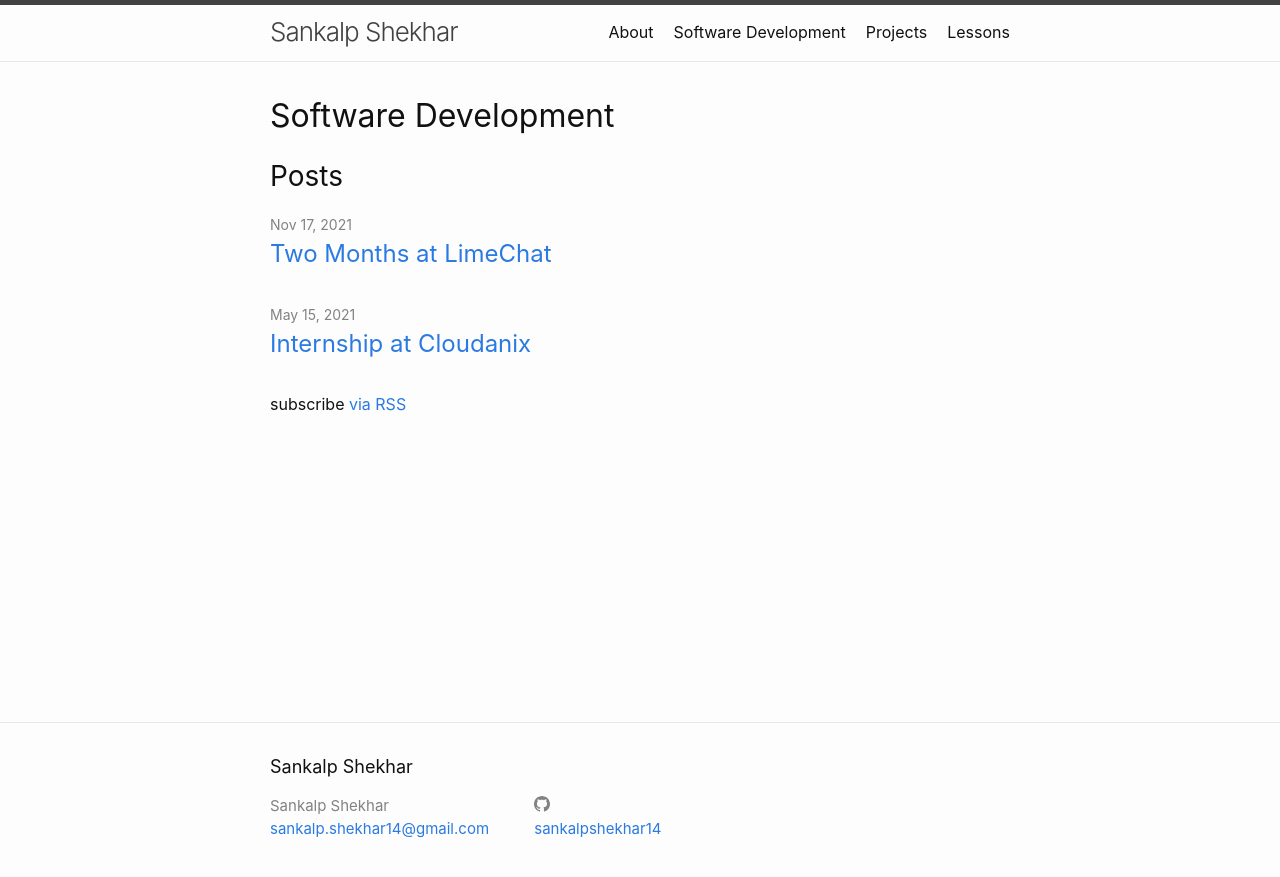
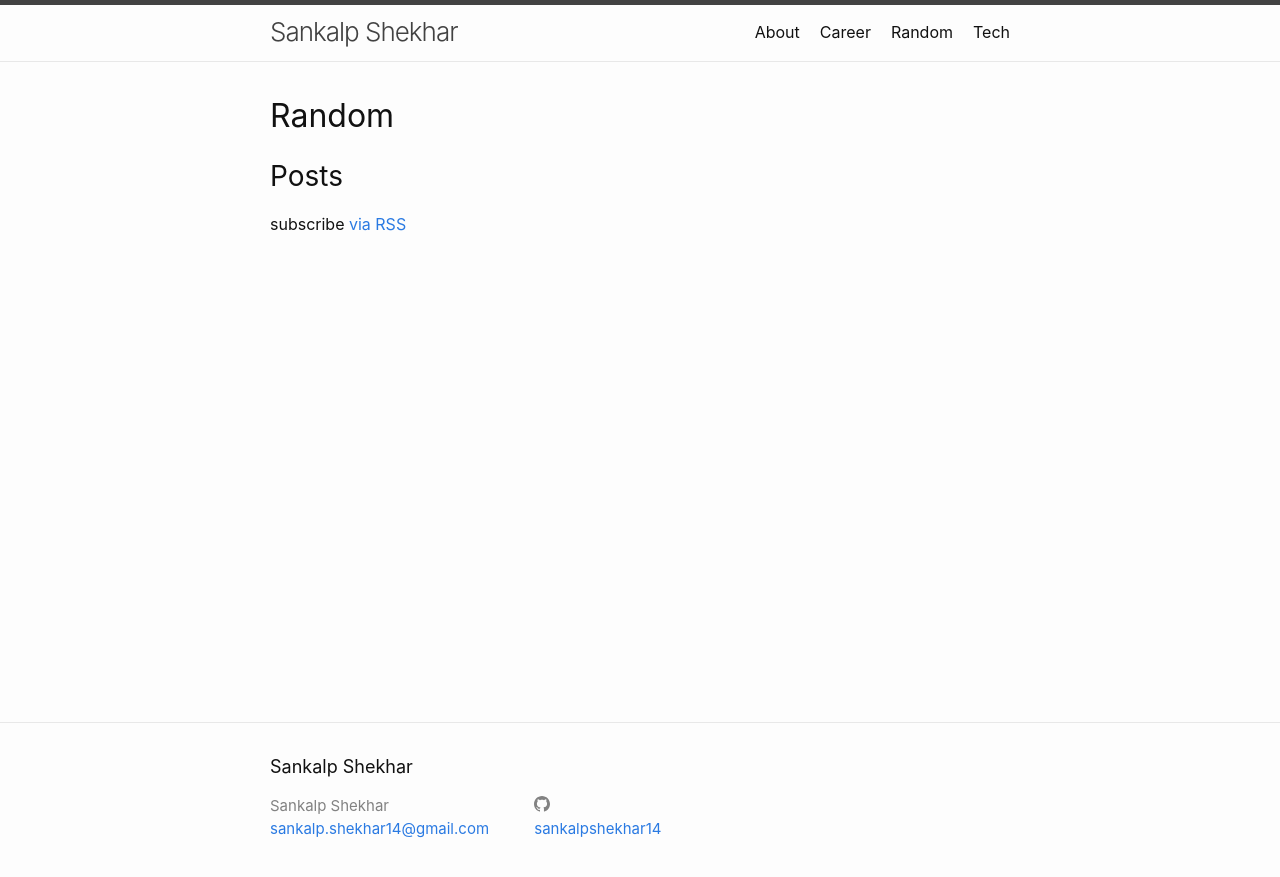
Before and after one commit to sankalpshekhar14/myblog, a Jekyll site: the page built from blog-random/index.markdown, in a window 1280 px wide. Shown: the top 877 px of the page. Built offline with Jekyll 4.4.1, drawn with Linux system fonts in a browser that asks for light colours.

Commit message:
new post

```diff
--- a/blog-sde/_posts/2021-05-15-cloudanix.md
+++ b/blog-career/_posts/2021-05-15-cloudanix.md
@@ -2,7 +2,7 @@
 layout: post
 title:  "Internship at Cloudanix"
 date:   2021-05-15
-category: SDE
+category: career
 permalink: /:categories/cloudanix
 ---
 Today was my last day as an intern at Cloudanix. I cannot believe how quickly 4 months have passed by. This was my first proper internship, the first one in which I explored software development. It was great to learn, and I had the chance to work on a real-world problem, to design, implement and test solutions to it.
--- a/blog-projects/index.markdown
+++ b/blog-career/index.markdown
@@ -3,6 +3,6 @@
 # To modify the layout, see https://jekyllrb.com/docs/themes/#overriding-theme-defaults
 
 layout: home-category
-title: Projects
-category: Projects
+title: Career
+category: career
 ---
--- a/blog-sde/index.markdown
+++ b/blog-random/index.markdown
@@ -3,6 +3,6 @@
 # To modify the layout, see https://jekyllrb.com/docs/themes/#overriding-theme-defaults
 
 layout: home-category
-title: Software Development
-category: SDE
+title: Random
+category: random
 ---
--- a/blog-projects/_posts/2020-08-11-sudoku-solver.markdown
+++ b/blog-tech/_posts/2020-08-11-sudoku-solver.markdown
@@ -2,7 +2,7 @@
 layout: post
 title:  "Sudoku Solver"
 date:   2020-08-11
-category: Projects
+category: tech
 tags:
 - Python
 - Backtracking
--- a/blog-lessons/index.markdown
+++ b/blog-tech/index.markdown
@@ -3,6 +3,6 @@
 # To modify the layout, see https://jekyllrb.com/docs/themes/#overriding-theme-defaults
 
 layout: home-category
-title: Lessons
-category: L
+title: Tech
+category: tech
 ---
```
Also changed, not shown: blog-career/_posts/2021-11-17-two-months-at-limechat.md (renamed from blog-sde/_posts/2021-11-17-two-months-at-limechat.md, +12 -2 lines), blog-career/_posts/2021-12-08-resigned-from-lc.md (added, +33 -0 lines), assets/images/blackrock.jpg (added), assets/images/bpc.png (added), blog-career/_drafts/2020-08-20-assignment-1.md (renamed from blog-sde/_drafts/2020-08-20-assignment-1.md), blog-career/_posts/bpc.png (added), blog-random/_drafts/2021-08-06-learning-js.md (renamed from blog-lessons/_drafts/2021-08-06-learning-js.md).
